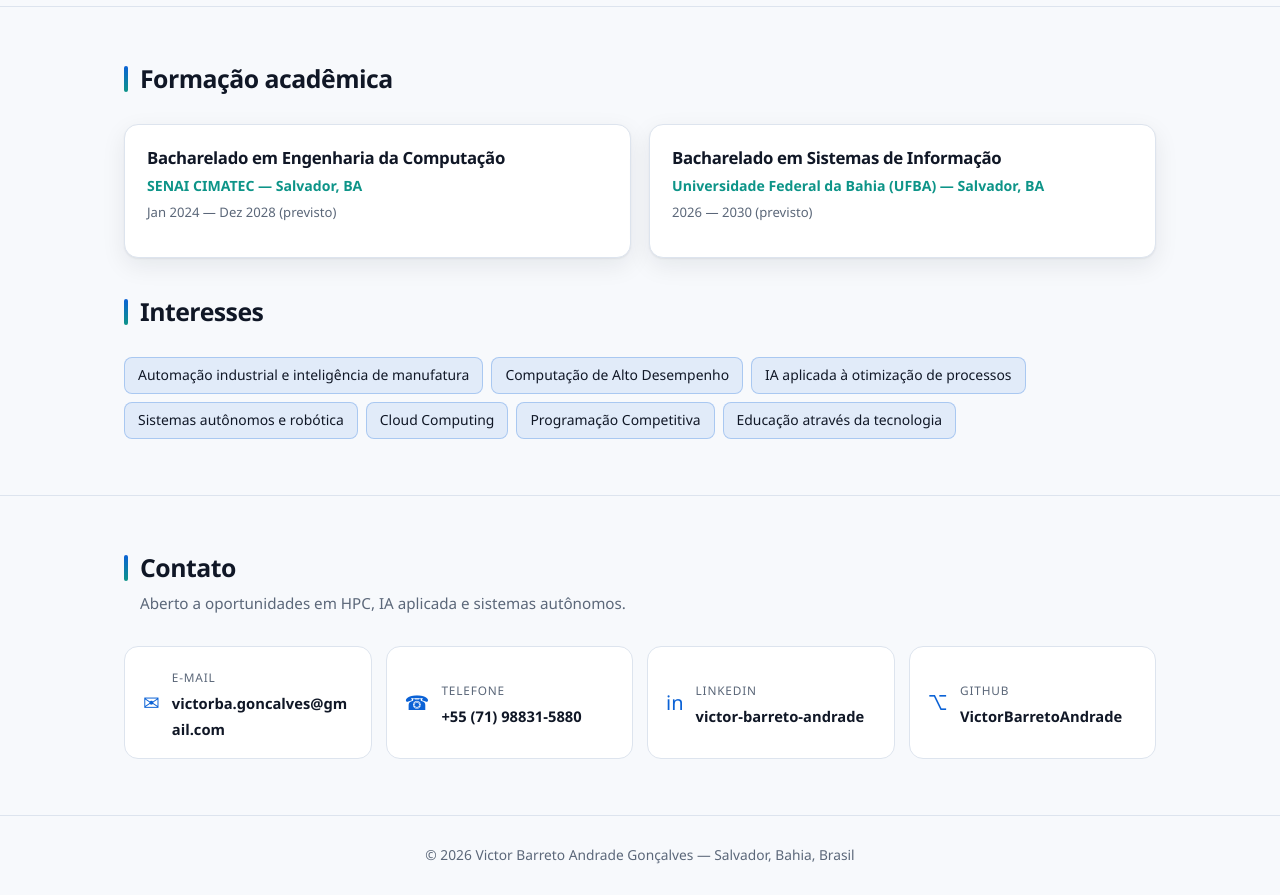
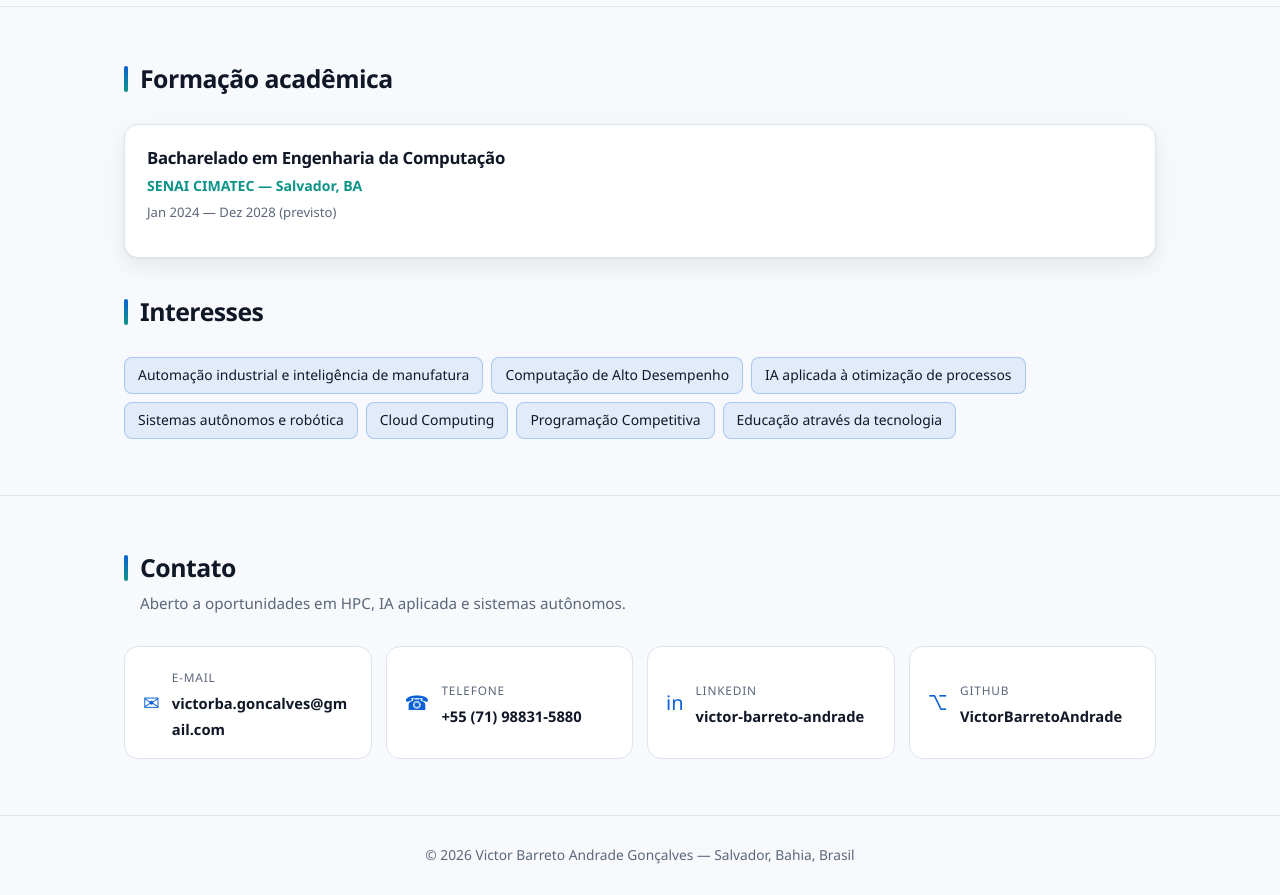
Before and after one commit to VictorBarretoAndrade/Portifolio, a plain HTML site: page index.html in a window 1280 px wide. Shown: the part 4220-5115 px from the top of the page. Drawn offline with Linux system fonts and the light colour scheme.

Commit message:
Remove
Removed information about the Bachelor's Degree in Information Systems.

```diff
--- a/index.html
+++ b/index.html
@@ -515,11 +515,6 @@
         <div class="sub" data-pt="SENAI CIMATEC — Salvador, BA" data-en="SENAI CIMATEC University — Salvador, BA">SENAI CIMATEC — Salvador, BA</div>
         <div class="when" data-pt="Jan 2024 — Dez 2028 (previsto)" data-en="Jan 2024 — Dec 2028 (expected)">Jan 2024 — Dez 2028 (previsto)</div>
       </div>
-      <div class="card">
-        <h3 data-pt="Bacharelado em Sistemas de Informação" data-en="Bachelor's Degree — Information Systems">Bacharelado em Sistemas de Informação</h3>
-        <div class="sub" data-pt="Universidade Federal da Bahia (UFBA) — Salvador, BA" data-en="Universidade Federal da Bahia (UFBA) — Salvador, BA">Universidade Federal da Bahia (UFBA) — Salvador, BA</div>
-        <div class="when" data-pt="2026 — 2030 (previsto)" data-en="2026 — 2030 (expected)">2026 — 2030 (previsto)</div>
-      </div>
     </div>
 
     <div class="sec-head" style="margin-top:38px">
```
